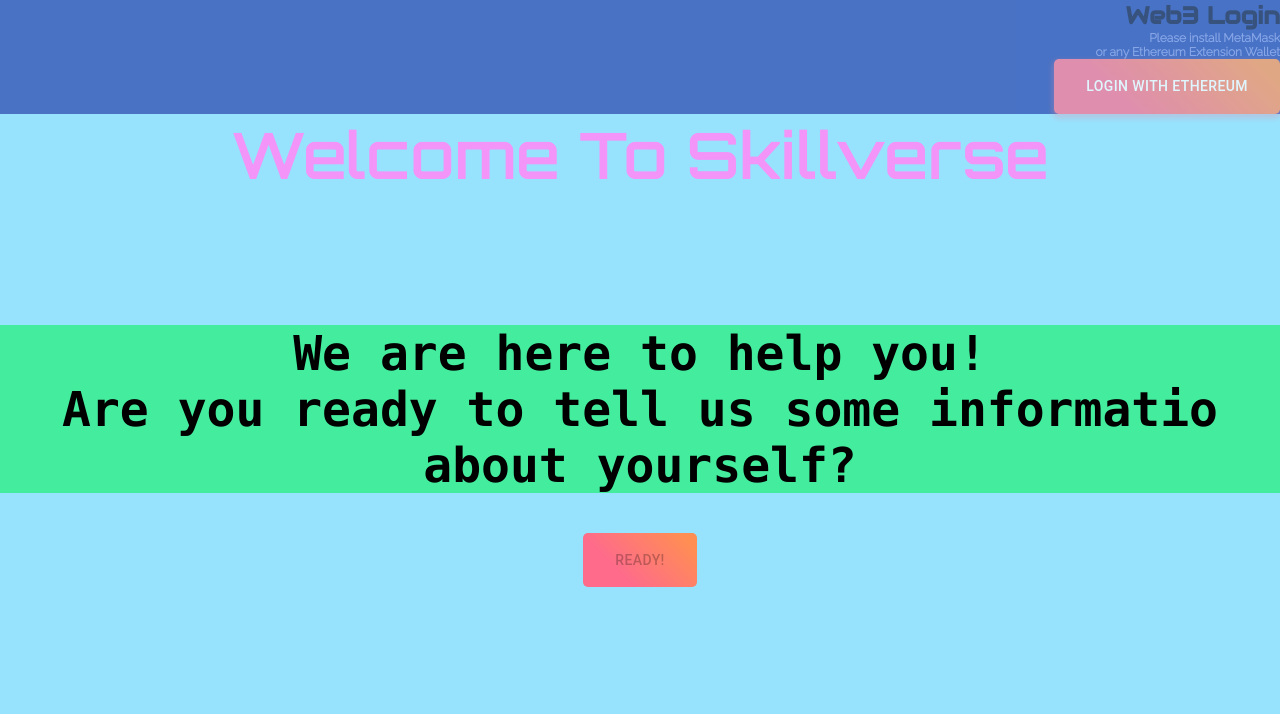
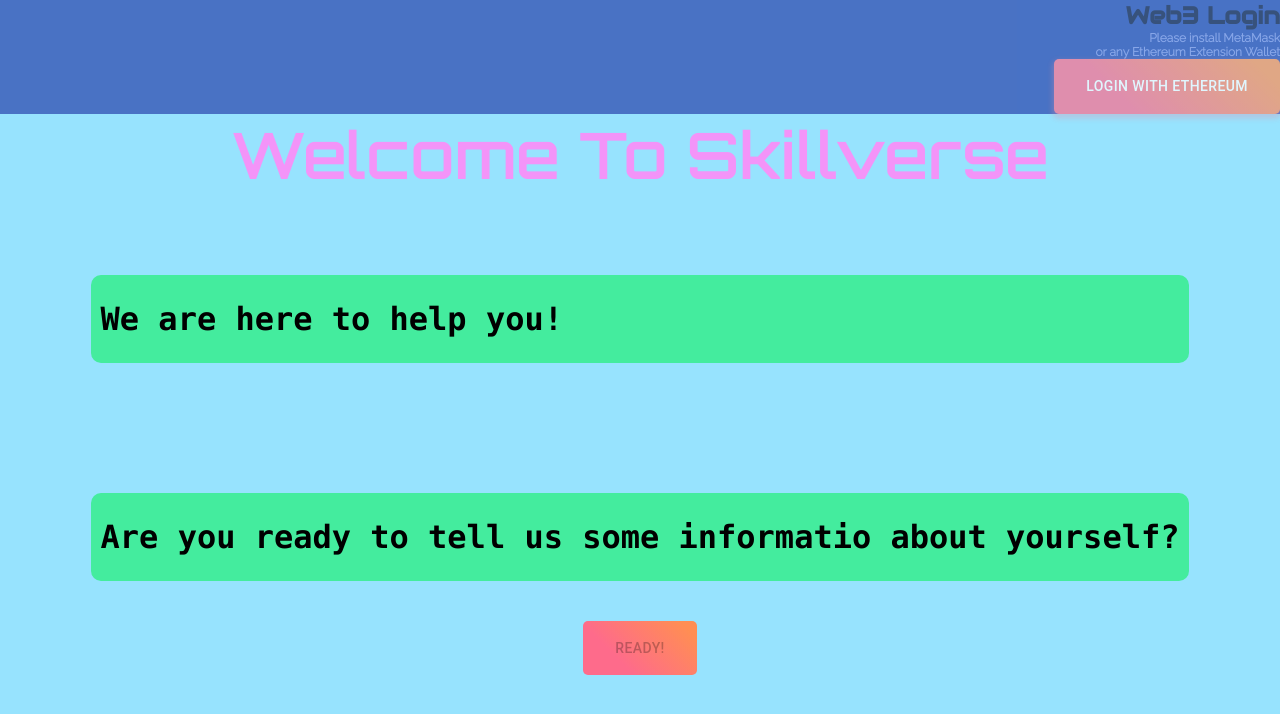
Before and after one commit to NingxiaoYYANG/Skillverse, a React (Create React App) app in the folder Skillverse/contacts/: page / in a window 1280 px wide. Shown: the top 714 px of the page. Built offline with nearby package versions, Linux system fonts and the light colour scheme.

Commit message:
fixed bug for output page changing root image at same time

```diff
--- a/Skillverse/contacts/src/components/Welcome.css
+++ b/Skillverse/contacts/src/components/Welcome.css
@@ -17,11 +17,13 @@
     height: 50px; /* or adjust as needed */
   }
 
-.intro {
+.intro h2 {
     background-color: #44ec9e;
+    border-radius: 10px;
+    padding: 25px 10px;
     margin: 40px 0;
     font-size: 32px;;
     margin-bottom: 40px;
-    text-align: center;
+    text-align: left;
     font-family: "Lucida Console", "Courier New", monospace;
 }
--- a/Skillverse/contacts/src/components/Welcome.jsx
+++ b/Skillverse/contacts/src/components/Welcome.jsx
@@ -8,9 +8,9 @@ const Welcome = (props) => {
   return (
     <div className='Welcome_Section'>
       <h1  className='Title'>Welcome To Skillverse</h1 >
-      <div className="space"></div>
       <div className="intro">
         <h2>We are here to help you!</h2>
+        <div className="space"></div>
         <h2>Are you ready to tell us some informatio about yourself? </h2>
       </div>
       <BigButton onClick={props.monsterInputBtnFn} disabled={!props.userConnected}>READY!</BigButton>
--- a/Skillverse/contacts/src/pages/Output.jsx
+++ b/Skillverse/contacts/src/pages/Output.jsx
@@ -14,7 +14,7 @@ const Output = (props) => {
 
   const getSkillInfos = async () => {
     const filtered_Input = `what skills do I need to learn if I want to become a ${props.userInput}? Answer in tree data structure format without any extra words, if learning skill1 depending on skill2 then skill 2 should be parent node of skill 1.\n
-  Answer in the following format:\n\
+  Answer in the following format with no empty string:\n\
 Skill, SkillID, Parent, ParentID, isLearned|\n\
 Here is an example to follow:\n\
 HTML, 1, None, 0, false|CSS, 2, None, 0, false|JavaScript, 3, None, 0, false|DOM Manipulation, 4, JavaScript, 3, false|CSS Frameworks, 5, CSS, 2, false|Bootstrap, 6, CSS Frameworks, 5, false|JavaScript Libraries, 7, JavaScript, 3, false|jQuery, 8, JavaScript Libraries, 7, false|React, 9, JavaScript Libraries, 7, false|Redux, 10, React, 9, false|Angular, 11, JavaScript Libraries, 7, false`;
@@ -86,13 +86,14 @@ HTML, 1, None, 0, false|CSS, 2, None, 0, false|JavaScript, 3, None, 0, false|DOM
   const createReactD3TreeData = (node) => {
     return {
       name: node.Skill,
+      id: node.SkillID,
       children: node.children.map(createReactD3TreeData),
     };
   };
 
   const clickSkillNode = (nodeDatum) => {
     // Check if the skill is learned
-    const isLearned = learnedSkills[nodeDatum.name];
+    const isLearned = learnedSkills[nodeDatum.id];
 
     // If the skill is already learned, do not show the alert
     if (isLearned) {
@@ -110,7 +111,7 @@ HTML, 1, None, 0, false|CSS, 2, None, 0, false|JavaScript, 3, None, 0, false|DOM
       // Update the learnedSkills state with the learned skill
       setLearnedSkills((prevLearnedSkills) => ({
         ...prevLearnedSkills,
-        [nodeDatum.name]: true,
+        [nodeDatum.id]: true,
       }));
     } else {
       // If the answer is incorrect or empty, show an alert with an error message
@@ -120,11 +121,10 @@ HTML, 1, None, 0, false|CSS, 2, None, 0, false|JavaScript, 3, None, 0, false|DOM
 
   const SkillNode = ({ nodeDatum }) => {
     // Check if the skill is learned
-    const isLearned = learnedSkills[nodeDatum.name];
+    const isLearned = learnedSkills[nodeDatum.id];
 
   // Conditionally set the icon image based on isLearned
     const iconImage = isLearned ? learnIcon : skillIcon;
-    console.log(iconImage);
 
     return (
       <g transform={`translate(-15,-25)`}>
@@ -159,7 +159,7 @@ HTML, 1, None, 0, false|CSS, 2, None, 0, false|JavaScript, 3, None, 0, false|DOM
         ) : (
           <div className="tree">
             <Tree
-              data={createReactD3TreeData({ Skill: props.userInput, children: prevSkill })}
+              data={createReactD3TreeData({ Skill: props.userInput, SkillID: 0, children: prevSkill })}
               orientation="vertical"
               translate={{ x: 750, y: 200 }}
               renderCustomNodeElement={renderRectSvgNode}
```
